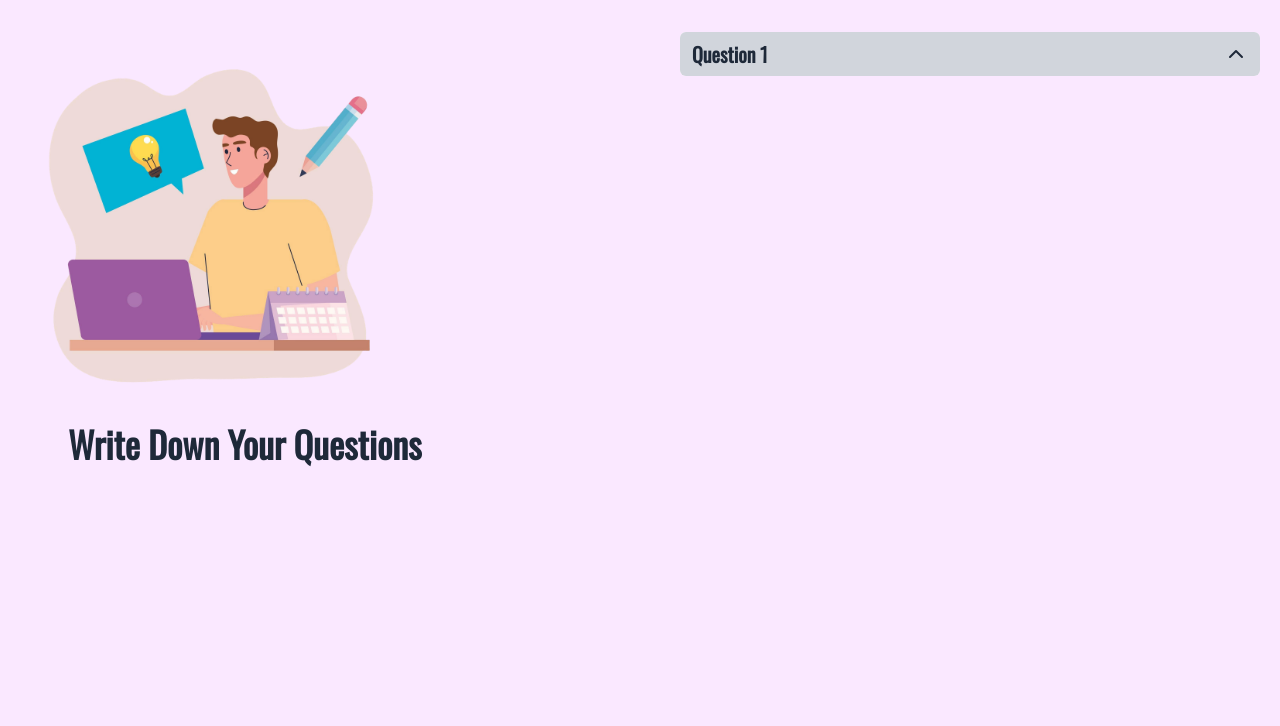
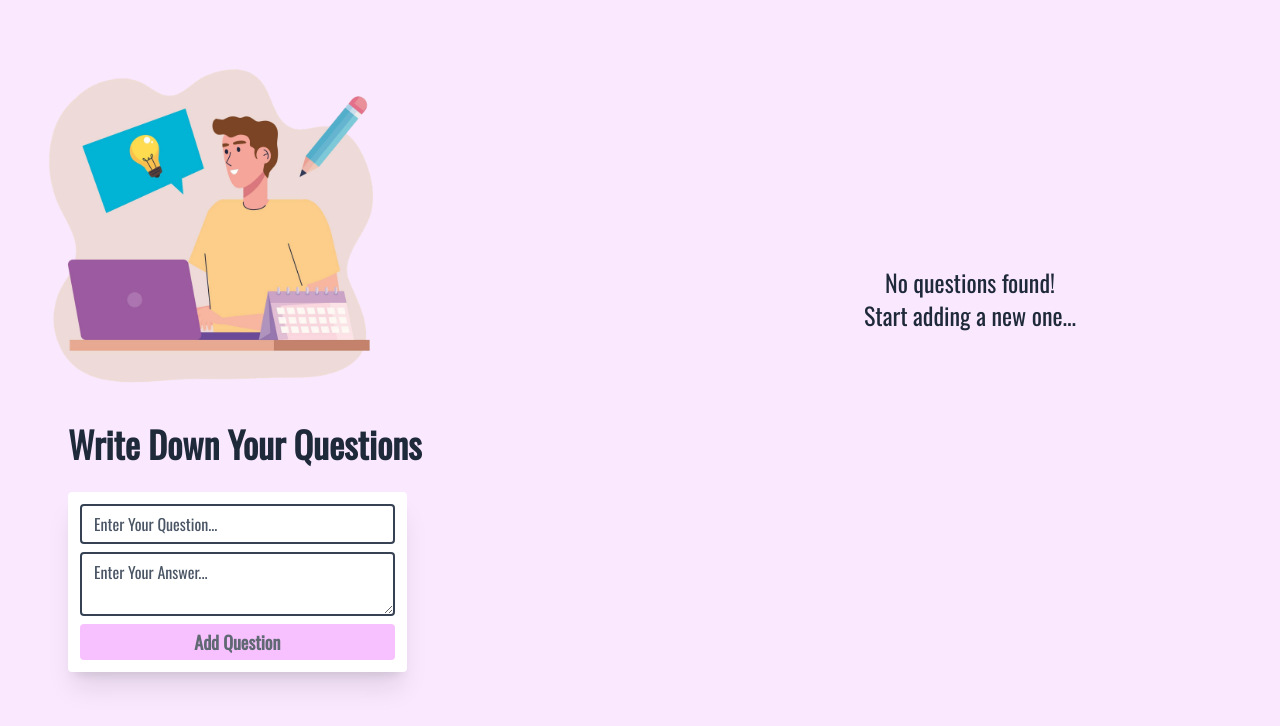
Before and after one commit to EmanRadwan114/questions-bank, a React (Vite) app: page / in a window 1280 px wide. Shown: the top 726 px of the page. Built offline with nearby package versions, Linux system fonts and the light colour scheme.

Commit message:
implement and display add-for functionalitym

```diff
--- a/package.json
+++ b/package.json
@@ -16,7 +16,8 @@
     "react": "^19.2.0",
     "react-dom": "^19.2.0",
     "react-toastify": "^11.0.5",
-    "tailwindcss": "^4.1.17"
+    "tailwindcss": "^4.1.17",
+    "uuid": "^13.0.0"
   },
   "devDependencies": {
     "@eslint/js": "^9.39.1",
--- a/src/App.tsx
+++ b/src/App.tsx
@@ -1,13 +1,17 @@
 import "./App.css";
+import AddForm from "./components/AddForm";
 import QuestionsList from "./components/QuestionsList";
 import SiteHeader from "./components/SiteHeader";
 
 function App() {
   return (
     <div className="container mx-auto py-8 px-3 md:px-5 min-h-screen">
-      <main className="grid grid-cols-1 md:grid-cols-4 gap-y-16 gap-x-5 md:gap-x-20">
-        <div className="col-span-2">
+      <main className="grid grid-cols-1 md:grid-cols-4 gap-y-8 gap-x-5 md:gap-x-20">
+        <div className="col-span-2 flex flex-col gap-y-6">
           <SiteHeader />
+          <div className="xl:w-2/3 xl:ps-12">
+            <AddForm />
+          </div>
         </div>
         <div className="col-span-2">
           <QuestionsList />
--- /dev/null
+++ b/src/components/AddForm.tsx
@@ -0,0 +1,54 @@
+import React, { useContext, useState } from "react";
+import Button from "./ui/Button";
+import { QuestionsContext } from "../contexts/QuestionsContext";
+import { v4 as uuidv4 } from "uuid";
+
+const AddForm: React.FC = () => {
+  const { setQuestions } = useContext(QuestionsContext);
+
+  const [newQuestion, setNewQuestion] = useState<{
+    question: string;
+    answer: string;
+  }>({ question: "", answer: "" });
+
+  const handleChange = (
+    e: React.ChangeEvent<HTMLInputElement | HTMLTextAreaElement>
+  ) => {
+    setNewQuestion((prev) => ({ ...prev, [e.target.name]: e.target.value }));
+  };
+
+  const handleSubmit = () => {
+    if (newQuestion.answer !== "" && newQuestion.question !== "") {
+      setQuestions((prev) => [...prev, { ...newQuestion, id: uuidv4() }]);
+    }
+  };
+
+  return (
+    <div className="flex flex-col gap-y-2 bg-white shadow-xl p-3 rounded-sm">
+      <input
+        type="text"
+        className="border-2 border-gray-700 w-full rounded-sm px-3 py-1.5 placeholder:text-gray-600"
+        placeholder="Enter Your Question..."
+        name="question"
+        value={newQuestion?.question}
+        onChange={handleChange}
+      />
+      <textarea
+        className="border-2 border-gray-700 w-full rounded-sm px-3 py-1.5 placeholder:text-gray-600"
+        placeholder="Enter Your Answer..."
+        name="answer"
+        value={newQuestion?.answer}
+        onChange={handleChange}
+      ></textarea>
+      <Button
+        additionalClassName="w-full font-semibold"
+        onClick={handleSubmit}
+        disabled={newQuestion.answer === "" || newQuestion.question === ""}
+      >
+        Add Question
+      </Button>
+    </div>
+  );
+};
+
+export default AddForm;
--- /dev/null
+++ b/src/components/NotFound.tsx
@@ -0,0 +1,13 @@
+import React from "react";
+
+const NotFound: React.FC = () => {
+  return (
+    <div className="flex justify-center items-center min-h-10/12">
+      <p className="text-2xl font-medium text-center leading-snug">
+        No questions found! <br /> Start adding a new one...
+      </p>
+    </div>
+  );
+};
+
+export default NotFound;
--- a/src/components/QuestionsList.tsx
+++ b/src/components/QuestionsList.tsx
@@ -2,6 +2,7 @@ import React, { useContext, useState } from "react";
 import QuestionAccordion from "./ui/QuestionAccordion";
 import { QuestionsContext } from "../contexts/QuestionsContext";
 import type { IQuestion } from "../types/interfaces";
+import NotFound from "./NotFound";
 
 const QuestionsList: React.FC = () => {
   const { questions } = useContext(QuestionsContext);
@@ -12,7 +13,9 @@ const QuestionsList: React.FC = () => {
   console.log(selectedQuestion);
 
   return (
-    <div className="w-full">
+    <>
+      {questions.length ? (
+        <div className="flex flex-col gap-y-3 justify-center min-h-5/12">
           {questions.map((item) => (
             <QuestionAccordion
               key={item.id}
@@ -22,6 +25,10 @@ const QuestionsList: React.FC = () => {
             />
           ))}
         </div>
+      ) : (
+        <NotFound />
+      )}
+    </>
   );
 };
 
--- /dev/null
+++ b/src/components/ui/Button.tsx
@@ -0,0 +1,28 @@
+import React, { type ButtonHTMLAttributes } from "react";
+
+interface IProps extends ButtonHTMLAttributes<HTMLButtonElement> {
+  className?: string;
+  additionalClassName?: string;
+}
+
+const Button: React.FC<IProps> = ({
+  children,
+  className,
+  additionalClassName,
+  ...rest
+}) => {
+  return (
+    <button
+      className={
+        className
+          ? className
+          : `bg-fuchsia-300 px-3 py-1 rounded-sm cursor-pointer disabled:cursor-not-allowed disabled:opacity-70 text-lg ${additionalClassName}`
+      }
+      {...rest}
+    >
+      {children}
+    </button>
+  );
+};
+
+export default Button;
--- a/src/components/ui/QuestionAccordion.tsx
+++ b/src/components/ui/QuestionAccordion.tsx
@@ -20,12 +20,12 @@ const QuestionAccordion: React.FC<IProps> = ({
   };
 
   return (
-    <div className="bg-white rounded-md">
+    <div className="bg-white rounded-sm shadow-md">
       <header
         className={`flex justify-between items-center cursor-pointer px-3 py-2 transition-colors duration-500 ${
           isSelected
             ? "bg-fuchsia-300 rounded-t-md "
-            : "bg-gray-300 rounded-md "
+            : "bg-gray-300 rounded-sm "
         }`}
         onClick={handleSelect}
       >
--- a/src/contexts/QuestionsContext.tsx
+++ b/src/contexts/QuestionsContext.tsx
@@ -17,7 +17,7 @@ const QuestionsContext = createContext<IContext>({
 
 const QuestionsContextProvide: React.FC<IProps> = ({ children }) => {
   const [questions, setQuestions] = useState<IQuestion[]>([
-    { id: 1, question: "Question 1", answer: "answer 1" },
+    // { id: 1, question: "Question 1", answer: "answer 1" },
   ]);
 
   return (
--- a/src/types/interfaces.ts
+++ b/src/types/interfaces.ts
@@ -1,5 +1,5 @@
 export interface IQuestion {
-  id: number;
+  id: string;
   question: string;
   answer: string;
 }
```
Also changed, not shown: 1 other file (tests, documents, lock files or other folders). Lines whose indentation alone changed are shown as unchanged.
